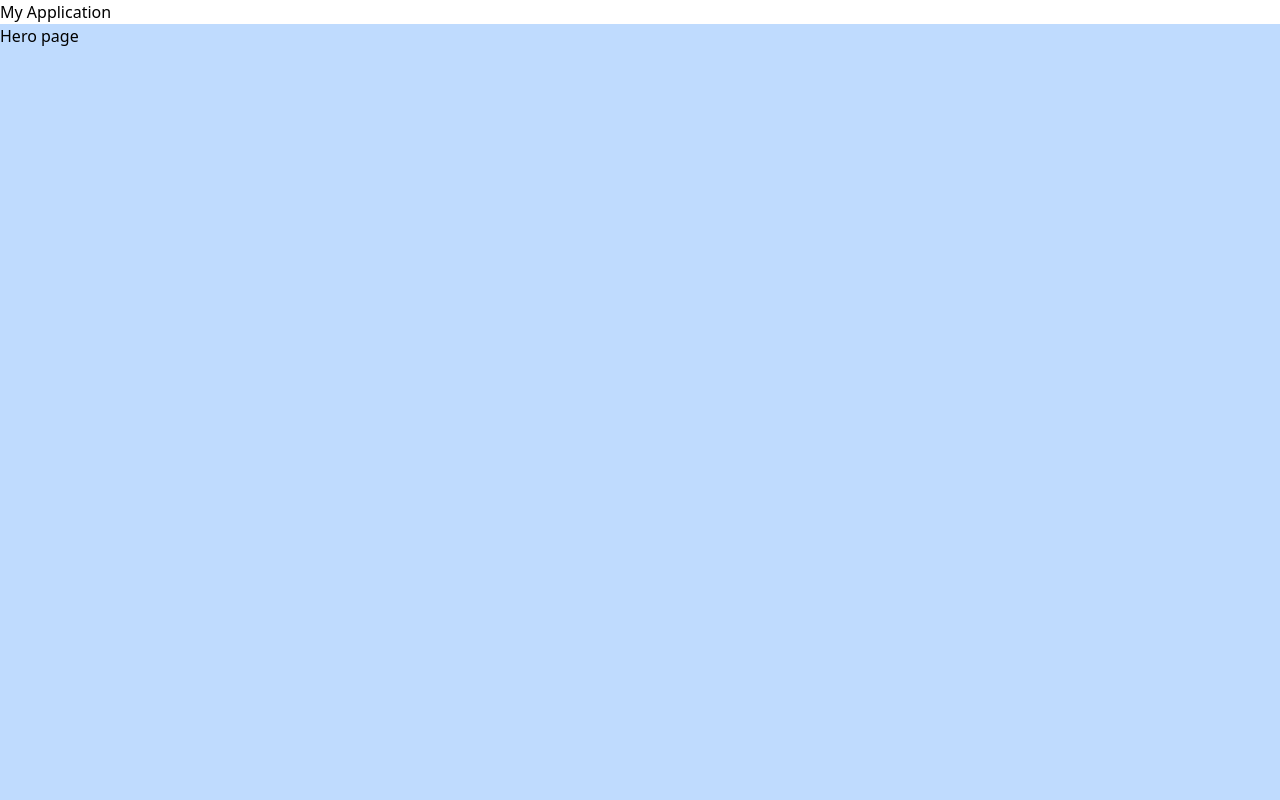
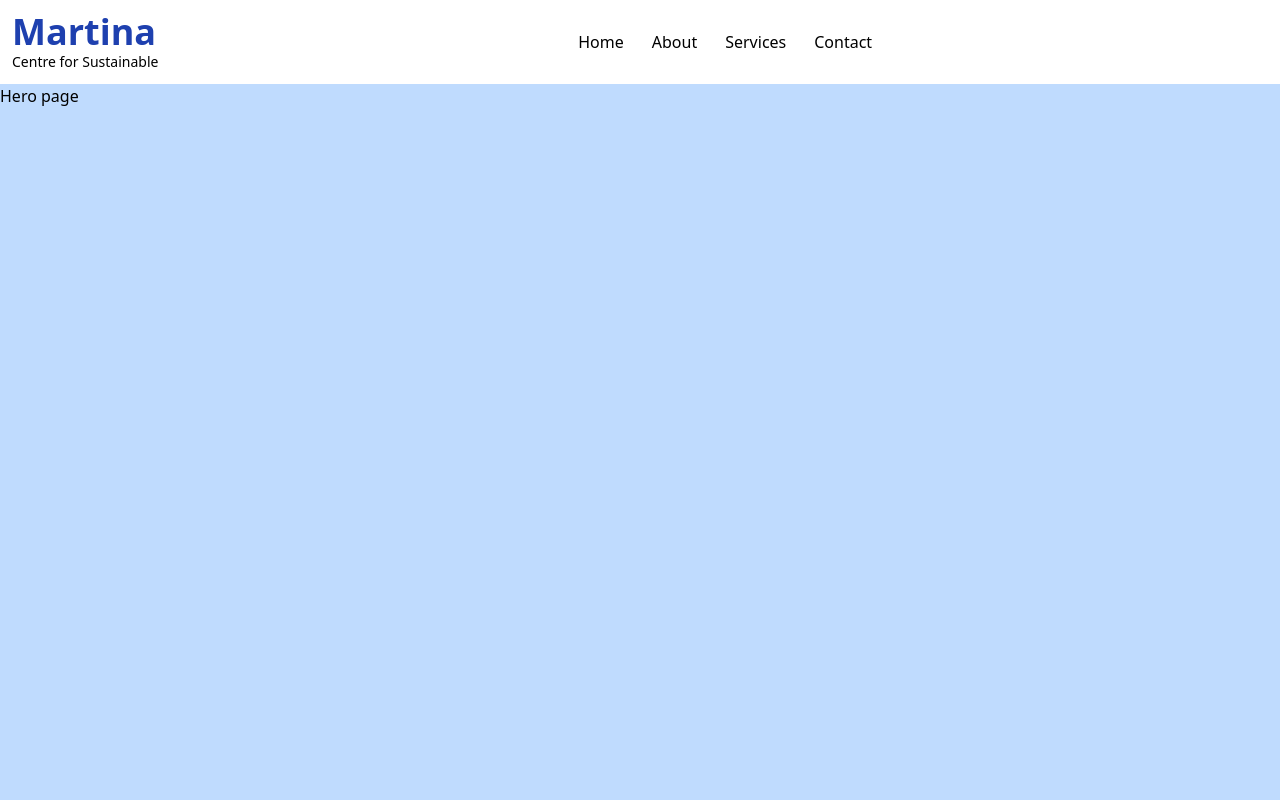
Before and after one commit to primexk5/Martina, a React (Vite) app: page / in a window 1280 px wide. Shown: the top 800 px of the page. Built offline with nearby package versions, Linux system fonts and the light colour scheme.

Commit message:
Building the navbar

```diff
--- a/package.json
+++ b/package.json
@@ -11,7 +11,8 @@
   },
   "dependencies": {
     "react": "^19.1.1",
-    "react-dom": "^19.1.1"
+    "react-dom": "^19.1.1",
+    "react-icons": "^5.5.0"
   },
   "devDependencies": {
     "@eslint/js": "^9.36.0",
--- a/src/components/Navbar.jsx
+++ b/src/components/Navbar.jsx
@@ -1,10 +1,31 @@
 import React from 'react'
+// import { CiMenuFries } from "react-icons/ci";
 
 const Navbar = () => {
   return (
     <div>
-      <nav>
-        <h1>My Application</h1>
+      <nav className='lg:flex-row lg:flex items-center justify-between'>
+
+      <div className='flex items-center justify-between p-3'>
+          <div>
+           <h1 className='text-4xl font-semibold text-blue-800'>Martina</h1>
+           <p className='text-sm'>Centre for Sustainable</p>
+        </div>
+        {/* <CiMenuFries/> */}
+        <p className='lg:hidden'>M</p>
+      </div>
+
+        <div>
+          <ul className=' text-center lg:text-start flex flex-col lg:flex-row gap-7'>
+            <li className='cursor-pointer'>Home</li>
+            <li className='cursor-pointer'>About</li>
+            <li className='cursor-pointer'>Services</li>
+            <li className='cursor-pointer'>Contact</li>
+          </ul>
+        </div>
+
+        <div></div>
+
       </nav>
     </div>
   )
```
Also changed, not shown: 1 other file (tests, documents, lock files or other folders).
